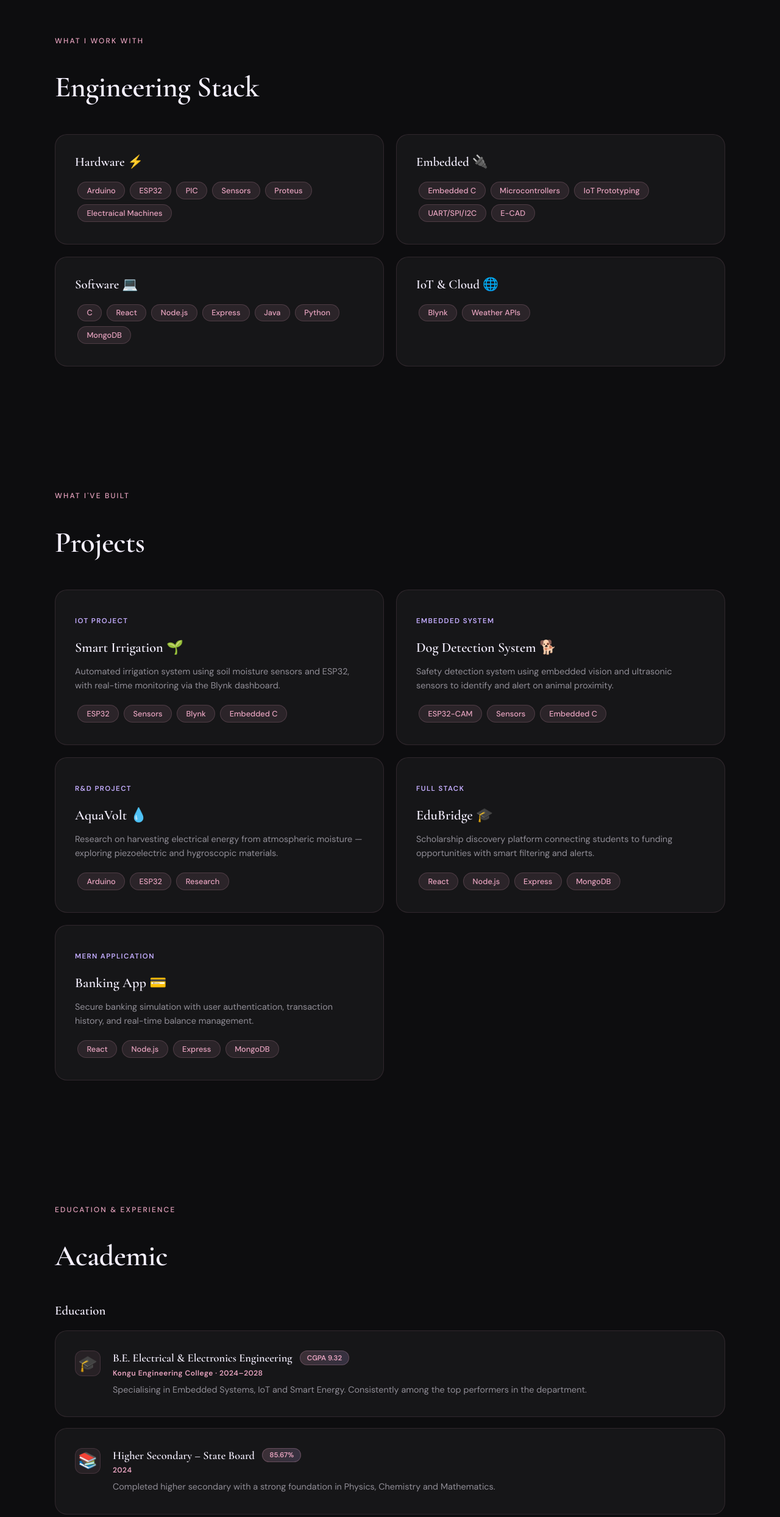
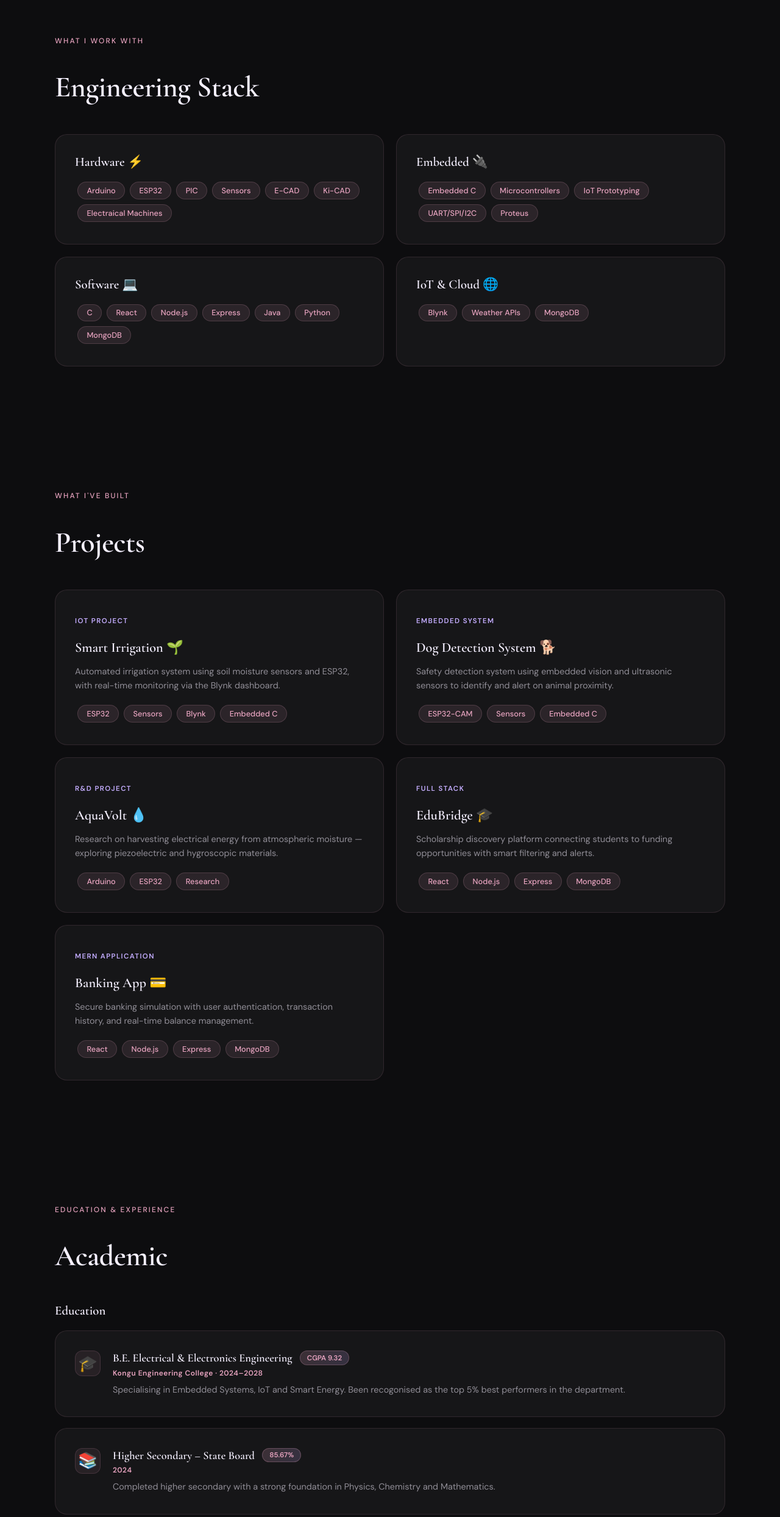
Before and after one commit to Dharssigakathirvel/portfolio, a React (Vite) app in the folder frontend/: page / in a window 1280 px wide. Shown: the part 1704-4192 px from the top of the page at 61% size. Built offline with nearby package versions, Linux system fonts and the light colour scheme.

Commit message:
saved ones

```diff
--- a/frontend/src/pages/Academic.jsx
+++ b/frontend/src/pages/Academic.jsx
@@ -6,7 +6,7 @@ const education = [
     title: "B.E. Electrical & Electronics Engineering",
     where: "Kongu Engineering College · 2024–2028",
     highlight: "CGPA 9.32",
-    desc: "Specialising in Embedded Systems, IoT and Smart Energy. Consistently among the top performers in the department.",
+    desc: "Specialising in Embedded Systems, IoT and Smart Energy. Been recogonised as the top 5% best performers in the department.",
   },
   {
     icon: "📚",
--- a/frontend/src/pages/EngineeringStack.jsx
+++ b/frontend/src/pages/EngineeringStack.jsx
@@ -1,10 +1,10 @@
 import { motion } from "framer-motion";
 
 const stacks = [
-  { title: "Hardware ⚡",   items: ["Arduino", "ESP32", "PIC", "Sensors", "Proteus", "Electraical Machines"] },
-  { title: "Embedded 🔌",  items: ["Embedded C", "Microcontrollers", "IoT Prototyping", "UART/SPI/I2C", "E-CAD"] },
+  { title: "Hardware ⚡",   items: ["Arduino", "ESP32", "PIC", "Sensors", "E-CAD", "Ki-CAD", "Electraical Machines"] },
+  { title: "Embedded 🔌",  items: ["Embedded C", "Microcontrollers", "IoT Prototyping", "UART/SPI/I2C", "Proteus"] },
   { title: "Software 💻",  items: ["C", "React", "Node.js", "Express", "Java", "Python", "MongoDB"] },
-  { title: "IoT & Cloud 🌐", items: ["Blynk", "Weather APIs"] },
+  { title: "IoT & Cloud 🌐", items: ["Blynk", "Weather APIs", "MongoDB"] },
 ];
 
 export default function EngineeringStack() {
```
